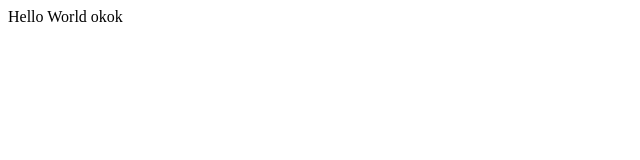
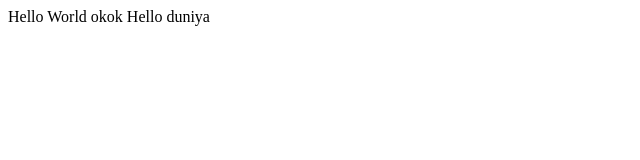
Before and after one commit to neelchopra56/WP-FINAL, a plain HTML site: page abc.html in a window 1280 px wide. Shown: the whole page, without its empty margins (0-640 px from the left). Drawn offline with Linux system fonts and the light colour scheme.

Commit message:
Update abc.html

```diff
--- a/abc.html
+++ b/abc.html
@@ -8,5 +8,6 @@
   </head>
   <body>
     Hello World okok
+    Hello duniya
   </body>
 </html>
```
